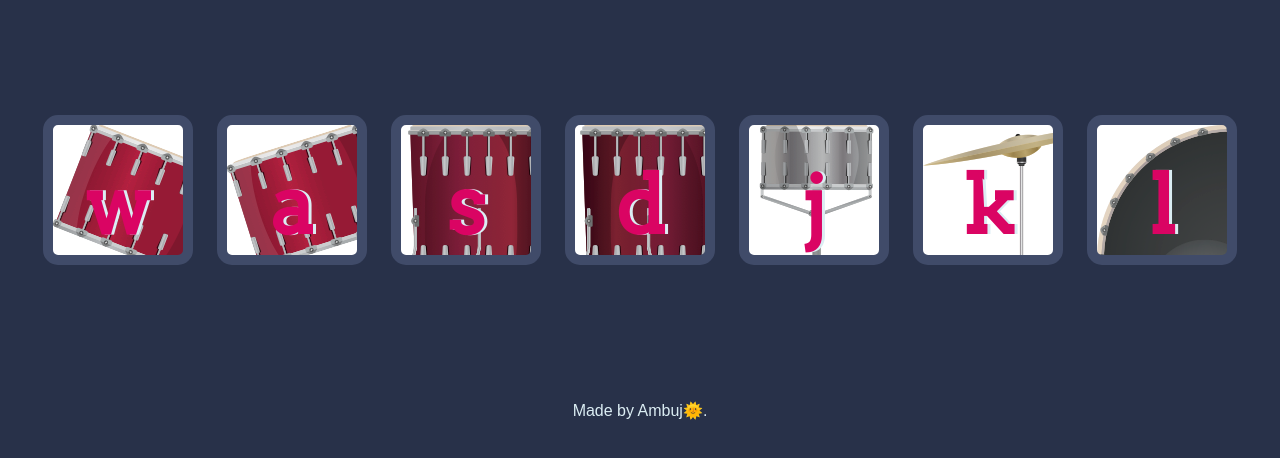
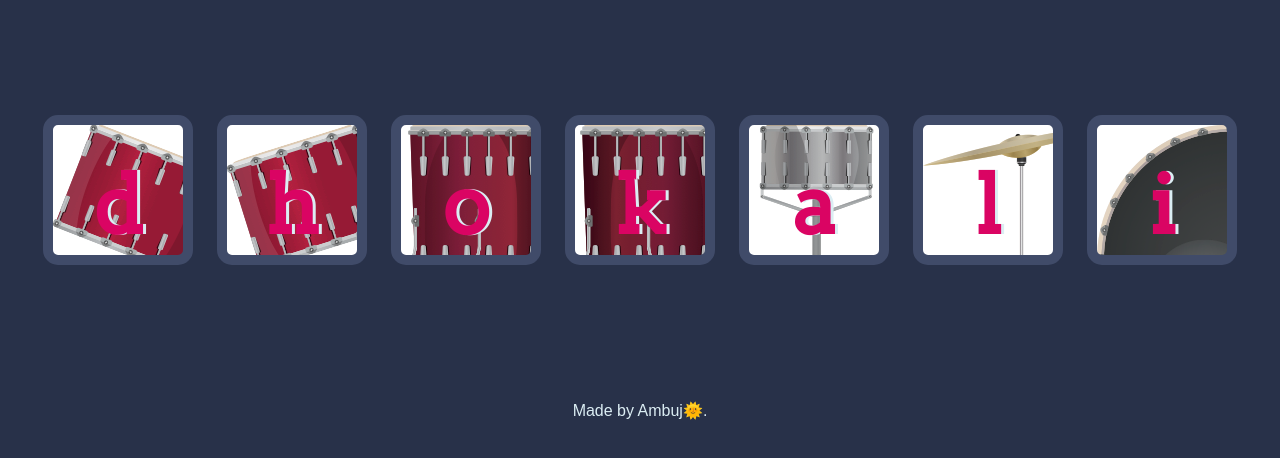
Before and after one commit to 05Ambuj/Drumkit, a plain HTML site: page index.html in a window 1280 px wide. Shown: the part 174-632 px from the top of the page. Drawn offline with Linux system fonts and the light colour scheme.

Commit message:
Update index.html

```diff
--- a/index.html
+++ b/index.html
@@ -11,13 +11,13 @@
 <body>
   <h1 id="title">Drum 🥁 Kit</h1>
   <div class="set">
-    <button class="w drum">w</button>
-    <button class="a drum">a</button>
-    <button class="s drum">s</button>
-    <button class="d drum">d</button>
-    <button class="j drum">j</button>
-    <button class="k drum">k</button>
-    <button class="l drum">l</button>
+    <button class="w drum">d</button>
+    <button class="a drum">h</button>
+    <button class="s drum">o</button>
+    <button class="d drum">k</button>
+    <button class="j drum">a</button>
+    <button class="k drum">l</button>
+    <button class="l drum">i</button>
   </div>
 
 
```
